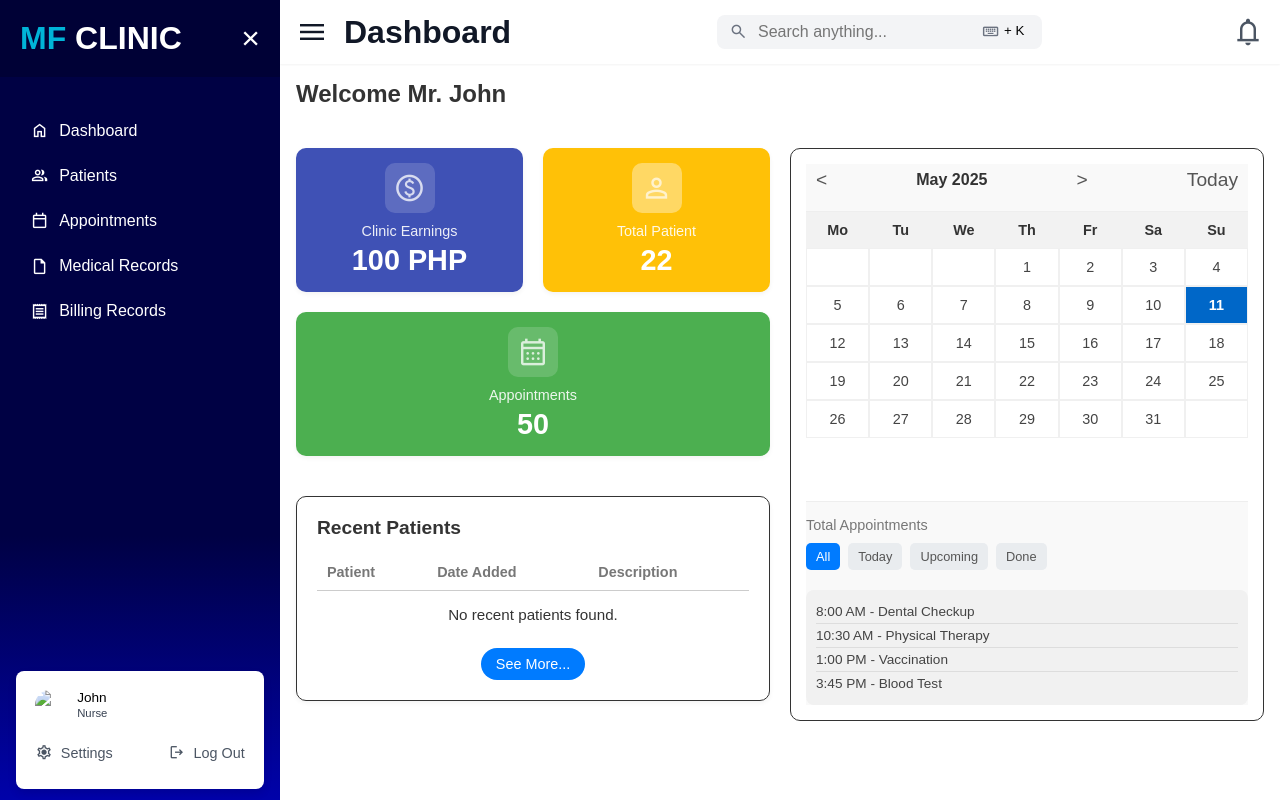
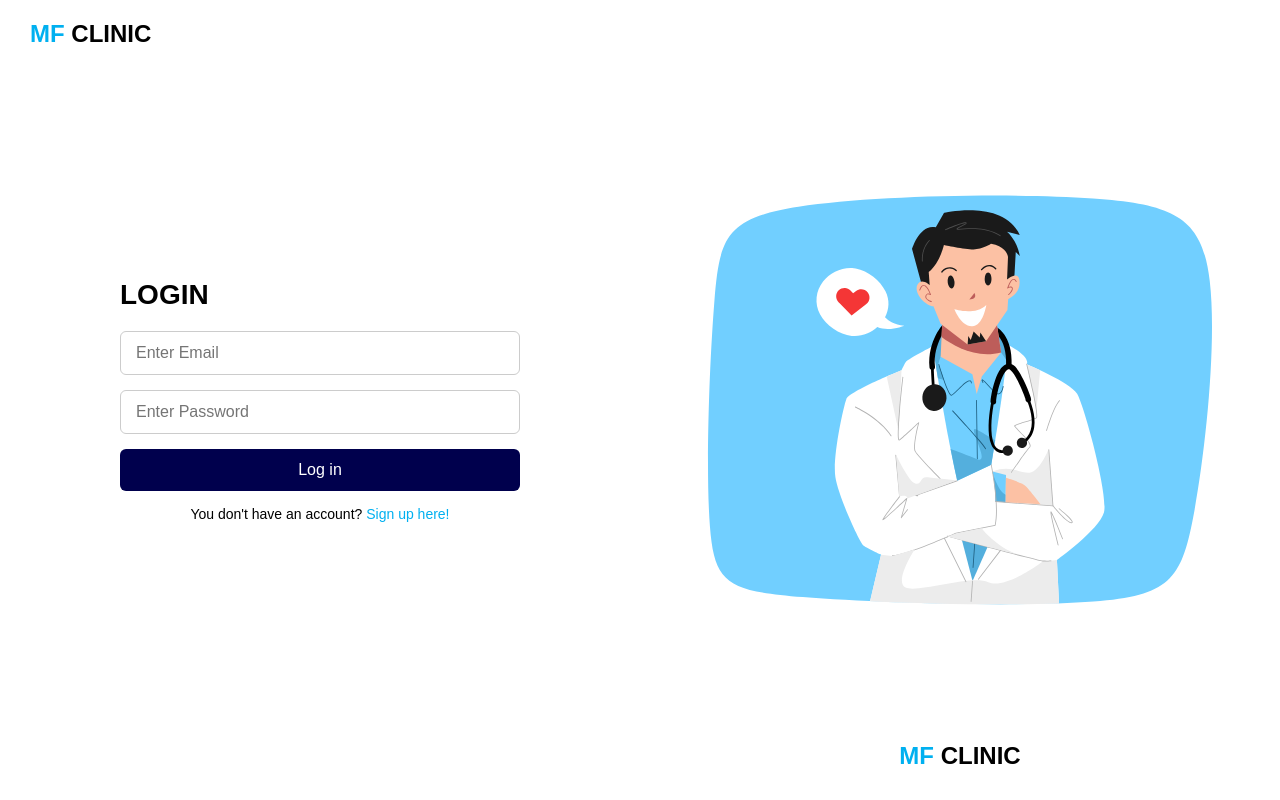
Before and after one commit to xraymundx/it38b-Enterprise, a PHP site: page /it38b-Enterprise/login.php in a window 1280 px wide. Run offline with PHP 8.4, Linux system fonts and the light colour scheme; data that the repository does not hold is empty; some libraries are stand-ins or nearby versions.

Commit message:
Enhance login functionality and UI; update login process, add logging events, and improve appointment management display.

```diff
--- /dev/null
+++ b/config/functions.php
@@ -0,0 +1,11 @@
+<?php
+// functions.php
+function log_event($conn, $user_id, $event_type, $description)
+{
+    $stmt = $conn->prepare("INSERT INTO logs (user_id, event_type, description) VALUES (:user_id, :event_type, :description)");
+    $stmt->execute([
+        'user_id' => $user_id,
+        'event_type' => $event_type,
+        'description' => $description
+    ]);
+}
--- a/guest.php
+++ b/guest.php
@@ -398,7 +398,7 @@
             </ul>
         </nav>
         <div class="auth-links">
-            <a href="#">Log In</a>
+            <a href="login.php" onclick="window.location.href='login.php'; return false;">Log In</a>
             <a href="#">Sign Up</a>
         </div>
     </header>
--- /dev/null
+++ b/login.php
@@ -0,0 +1,222 @@
+<?php
+// login.php
+session_start();
+require 'config/config.php';
+require 'config/functions.php';
+
+$error = "";
+
+if ($_SERVER["REQUEST_METHOD"] === "POST") {
+    $email = $_POST["email"] ?? '';
+    $password = $_POST["password"] ?? '';
+
+    if ($email && $password) {
+        $stmt = $conn->prepare("SELECT * FROM users WHERE email = :email LIMIT 1");
+        $stmt->execute(['email' => $email]);
+        $user = $stmt->fetch(PDO::FETCH_ASSOC);
+
+        if ($user && password_verify($password, $user['password_hash'])) {
+            // ✅ Update last_login timestamp
+            $updateStmt = $conn->prepare("UPDATE users SET last_login = NOW() WHERE id = :id");
+            $updateStmt->execute(['id' => $user['id']]);
+
+            // ✅ Store user info in session
+            $_SESSION['user_id'] = $user['id'];
+            $_SESSION['user_type'] = $user['user_type'];
+            $_SESSION['first_name'] = $user['first_name'];
+
+            // ✅ Log the login event
+            log_event($conn, $user['id'], 'login', $user['first_name'] . ' logged in.');
+
+            // ✅ Redirect based on user type
+            switch ($user['user_type']) {
+                case 'admin':
+                    header("Location: admin.php");
+                    break;
+                case 'doctor':
+                    header("Location: doctor_dashboard.php");
+                    break;
+                case 'nurse':
+                    header("Location: nurse_dashboard.php");
+                    break;
+                case 'patient':
+                    header("Location: ../patientphp/patient.php");
+                    break;
+                default:
+                    $error = "Unknown user role.";
+            }
+            exit;
+        } else {
+            $error = "Invalid email or password.";
+        }
+    } else {
+        $error = "Please fill in all fields.";
+    }
+}
+?>
+
+<!DOCTYPE html>
+<html lang="en">
+
+<head>
+    <meta charset="UTF-8" />
+    <meta name="viewport" content="width=device-width, initial-scale=1.0" />
+    <title>MF Clinic Login</title>
+    <style>
+        /* Global Styles */
+        * {
+            box-sizing: border-box;
+            margin: 0;
+            padding: 0;
+            font-family: 'Poppins', sans-serif;
+        }
+
+        body,
+        html {
+            height: 100%;
+            background: #fff;
+        }
+
+        /* Container Styles */
+        .container {
+            display: flex;
+            height: 100vh;
+        }
+
+        /* Login Section Styles */
+        .login-section,
+        .image-section {
+            flex: 1;
+            display: flex;
+            flex-direction: column;
+            justify-content: center;
+            align-items: center;
+            padding: 40px;
+        }
+
+        .login-section {
+            background: #fff;
+        }
+
+        /* Logo Styles */
+        .logo {
+            position: absolute;
+            top: 20px;
+            left: 30px;
+            font-size: 24px;
+            font-weight: bold;
+            text-decoration: none;
+            /* Remove default link styling */
+            color: black;
+            /* Default color for 'CLINIC' */
+        }
+
+        .logo span {
+            color: #00b0f0;
+            /* Blue for 'MF' */
+        }
+
+        /* Login Form Styles */
+        .login-form {
+            width: 100%;
+            max-width: 400px;
+        }
+
+        .login-form h2 {
+            margin-bottom: 20px;
+            font-size: 28px;
+        }
+
+        .login-form input {
+            width: 100%;
+            padding: 12px 15px;
+            margin-bottom: 15px;
+            border: 1px solid #ccc;
+            border-radius: 6px;
+            font-size: 16px;
+        }
+
+        .login-form button {
+            width: 100%;
+            padding: 12px;
+            background-color: #00004d;
+            color: white;
+            font-size: 16px;
+            border: none;
+            border-radius: 6px;
+            cursor: pointer;
+        }
+
+        /* Signup Link Styles */
+        .signup-link {
+            margin-top: 15px;
+            font-size: 14px;
+            text-align: center;
+        }
+
+        .signup-link a {
+            color: #00b0f0;
+            text-decoration: none;
+        }
+
+        /* Image Section Styles */
+        .image-section img {
+            width: 600px;
+            max-width: 100%;
+            transition: transform 0.5s ease-in-out;
+        }
+
+        .image-section:hover img {
+            transform: scale(1.05);
+            /* Zoom in effect */
+        }
+
+        /* Bottom Logo Styles */
+        .image-section .logo-bottom {
+            position: absolute;
+            bottom: 30px;
+            font-size: 24px;
+            font-weight: bold;
+            color: black;
+            /* Default color for 'CLINIC' */
+        }
+
+        .image-section .logo-bottom span {
+            color: #00b0f0;
+            /* Blue for 'MF' */
+        }
+    </style>
+
+</head>
+
+
+<body>
+    <div class="container">
+        <div class="login-section">
+            <a href="guest.php" class="logo"><span>MF</span> CLINIC</a>
+            <div class="login-form">
+                <h2>LOGIN</h2>
+                <?php if (!empty($error)): ?>
+                    <div class="error-message" style="color: red; margin-bottom: 10px;">
+                        <?= htmlspecialchars($error) ?>
+                    </div>
+                <?php endif; ?>
+                <form action="login.php" method="POST">
+                    <input type="text" name="email" placeholder="Enter Email" required>
+                    <input type="password" name="password" placeholder="Enter Password" required>
+                    <button type="submit">Log in</button>
+                </form>
+                <div class="signup-link">
+                    You don't have an account? <a href="register.php">Sign up here!</a>
+                </div>
+            </div>
+        </div>
+
+        <div class="image-section">
+            <img src="resources\doctor.svg" alt="Doctor">
+            <div class="logo-bottom"><span>MF</span> CLINIC</div>
+        </div>
+    </div>
+</body>
+
+</html>
--- a/views/nurse/index.php
+++ b/views/nurse/index.php
@@ -1,3 +1,5 @@
+<?php
+?>
 <!DOCTYPE html>
 <html lang="en">
 
@@ -451,6 +453,7 @@
                     <span class="material-symbols-outlined">calendar_today</span> Appointments
                 </a>
                 <div class="subnav">
+                    <a href="?page=appointments&status=all">All</a>
                     <a href="?page=appointments&status=pending">Pending</a>
                     <a href="?page=appointments&status=approved">Approved</a>
                     <a href="?page=appointments&status=completed">Completed</a>
```
Also changed, not shown: style/login.css (added, +98 -0 lines), views/nurse/appointments_all.php (+22 -8 lines), register.php (added).
